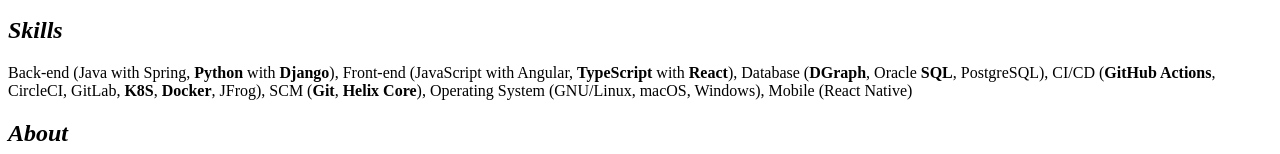
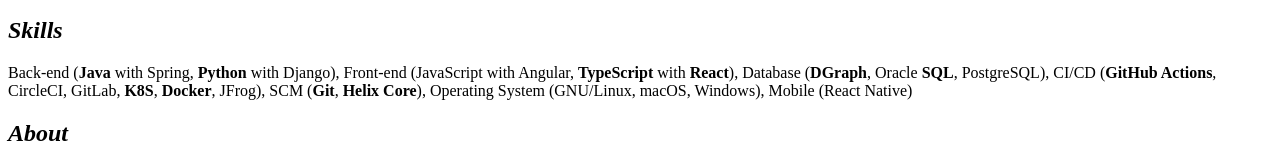
Before and after one commit to pedrocleis/pedrocleis.github.io, a plain HTML site: page index.html in a window 1280 px wide. Shown: the part 160-314 px from the top of the page. Drawn offline with Linux system fonts and the light colour scheme.

Commit message:
update back-end bold

```diff
--- a/index.html
+++ b/index.html
@@ -19,7 +19,7 @@
 
 
     <h2><i>Skills</i></h2>
-    <p>Back-end (Java with Spring, <b>Python</b> with <b>Django</b>), Front-end (JavaScript with Angular, <b>TypeScript</b> with <b>React</b>), Database (<b>DGraph</b>, Oracle <b>SQL</b>, PostgreSQL), CI/CD (<b>GitHub Actions</b>, CircleCI, GitLab, <b>K8S</b>, <b>Docker</b>, JFrog), SCM (<b>Git</b>, <b>Helix Core</b>), Operating System (GNU/Linux, macOS, Windows), Mobile (React Native)</p>
+    <p>Back-end (<b>Java</b> with Spring, <b>Python</b> with Django), Front-end (JavaScript with Angular, <b>TypeScript</b> with <b>React</b>), Database (<b>DGraph</b>, Oracle <b>SQL</b>, PostgreSQL), CI/CD (<b>GitHub Actions</b>, CircleCI, GitLab, <b>K8S</b>, <b>Docker</b>, JFrog), SCM (<b>Git</b>, <b>Helix Core</b>), Operating System (GNU/Linux, macOS, Windows), Mobile (React Native)</p>
 
 
 
```
